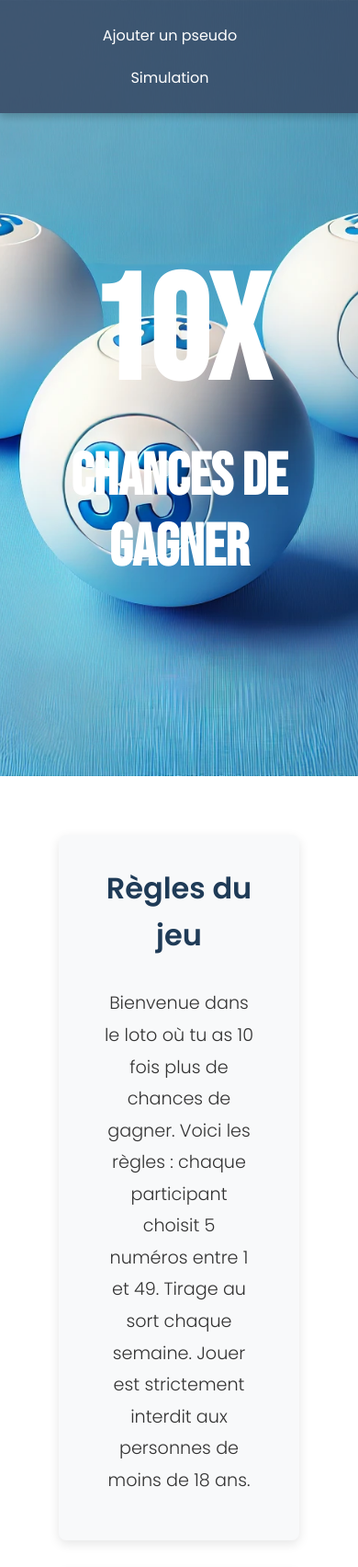
After one commit to safiya6/qualitedev_loto, a PHP site: page /Views/view_accueil.php in a window 390 px wide. The commit adds this page. Shown: the top 1704 px of the page at 92% size. Run offline with PHP 8.4, Linux system fonts and the light colour scheme.

Commit message:
ajout page d'accueil + css

```diff
--- /dev/null
+++ b/Content/style.css
@@ -0,0 +1,415 @@
+/* Style global */
+* {
+    margin: 0;
+    padding: 0;
+    box-sizing: border-box;
+    scroll-behavior: smooth;
+}
+
+body {
+    font-family: 'Poppins', sans-serif;
+    background-color: #f8f9fa;
+    color: #333;
+    line-height: 1.6;
+    font-weight: 300;
+    overflow-x: hidden;
+}
+
+/* Barre de navigation fixée en haut */
+nav {
+    position: fixed;
+    top: 0;
+    width: 100%;
+    background-color: #354560d2;
+    padding: 1rem 0;
+    z-index: 1000;
+    box-shadow: 0 4px 8px rgba(0, 0, 0, 0.2);
+}
+
+.nav-bar {
+    list-style-type: none;
+    display: flex;
+    justify-content: flex-end;
+    margin-right: 20px;
+}
+
+.nav-bar li {
+    margin-left: 20px;
+}
+
+.nav-bar a {
+    text-decoration: none;
+    color: #ffffff;
+    font-weight: 400;
+    padding: 0.5rem 1rem;
+    transition: background-color 0.3s ease, color 0.3s ease;
+}
+
+.nav-bar a:hover {
+    background-color: #ffffff;
+    color: #000;
+    border-radius: 5px;
+}
+
+.text-haut {
+    margin-top: 90px;
+    text-align:center;
+}
+
+/* Hero section (header pleine page) */
+.hero {
+    height: 100vh;
+    background-image: url('header.webp');
+    background-size: cover;
+    background-position: center;
+    display: flex;
+    flex-direction: column;
+    justify-content: center;
+    align-items: center;
+    color: white;
+    text-align: center;
+    padding-top: 80px;
+    margin-bottom: 0;
+}
+
+/* Apparition fluide du texte du header */
+.hero-text h1 {
+    font-family: 'Bebas Neue', sans-serif;
+    font-weight: 700;
+    color: #ffffff;
+    opacity: 0;
+    animation: fadeInText 1.5s ease-out forwards;
+    text-transform: uppercase;
+    text-align: center;
+    line-height: 1.2;
+    margin: 0;
+    padding: 0;
+}
+
+.hero-text .big-text {
+    font-size: 10rem;
+    margin-bottom: 2rem;
+    position: relative;
+    top: -20px;
+}
+
+.hero-text .small-text {
+    font-size: 4rem;
+    margin-top: 12rem;
+}
+
+@keyframes fadeInText {
+    from {
+        opacity: 0;
+        transform: translateY(20px);
+    }
+    to {
+        opacity: 1;
+        transform: translateY(0);
+    }
+}
+
+/* Section des règles */
+.rules {
+    padding: 2rem;
+    background-color: white;
+    text-align: center;
+    opacity: 0;
+    transform: translateY(50px);
+    transition: opacity 1.5s ease-out, transform 1.5s ease-out;
+    margin-top: 0;
+}
+
+.rules.visible {
+    opacity: 1;
+    transform: translateY(0);
+}
+
+.rules h2 {
+    font-size: 2rem;
+    color: #1f3b57;
+    margin-bottom: 1rem;
+    font-weight: 600;
+}
+
+.rules p {
+    font-size: 1.2rem;
+    line-height: 1.8;
+    max-width: 800px;
+    margin: 0 auto;
+    padding: 1rem;
+    font-weight: 300;
+}
+
+/* Disposition en deux colonnes */
+.rules-container {
+    display: flex;
+    justify-content: center;
+    align-items: center;
+    max-width: 1100px;
+    margin: 0 auto;
+    padding: 2rem;
+    gap: 2rem;
+}
+
+.rules-box, .image-box {
+    flex: 1;
+    max-width: 45%;
+}
+
+.rules-box {
+    background-color: #f8f9fa;
+    padding: 2rem;
+    border-radius: 8px;
+    box-shadow: 0 4px 12px rgba(0, 0, 0, 0.1);
+    transition: transform 0.3s ease;
+}
+
+.rules-box:hover {
+    transform: translateY(-10px);
+}
+
+.image-box img {
+    width: 100%;
+    border-radius: 8px;
+    box-shadow: 0 4px 12px rgba(0, 0, 0, 0.1);
+    transition: transform 0.3s ease;
+}
+
+.image-box img:hover {
+    transform: scale(1.05);
+}
+
+/* Section pour le pseudo et le bouton dé */
+.pseudo-container {
+    text-align: center;
+    margin: 2rem 0;
+}
+
+.pseudo-container h2 {
+    font-weight: 600;
+    color: #1f3b57;
+    margin-bottom: 1rem;
+}
+
+.pseudo-container input {
+    font-size: 1.2rem;
+    padding: 0.5rem;
+    width: 200px;
+    border: 2px solid #1f3b57;
+    border-radius: 5px;
+    text-align: center;
+    outline: none;
+    margin-bottom: 2rem;
+}
+
+/* Ticket style */
+
+
+.ticket {
+    padding: 1rem;
+    width: 37%;
+    max-width: 800px;
+    margin: 1.5rem auto;
+    gap: 10px;
+    border-radius: 8px;
+    background-color: #d9d9d9;
+    box-shadow: 0 4px 12px #163345cf;
+    transition: transform 0.3s ease;
+    text-align: center; /* Centre le titre uniquement */
+}
+#loto {
+    font-size: 1.5rem;
+    font-weight: 600;
+    color: #354560;
+    text-transform: uppercase;
+    letter-spacing: 1px;
+    margin-bottom: 1rem;
+}
+
+.grid-container {
+    display: flex;
+    gap: 13px;
+}
+
+/* Grille des boules en 7x7 */
+.grid {
+    display: grid;
+    grid-template-columns: repeat(7, 1fr); /* 7 colonnes */
+    gap: 10px;
+    justify-items: center;
+}
+
+/* Boutons des numéros */
+.number-btn {
+    background-color: #ffffff; /* Changement de couleur en rouge */
+    color: #b03030;
+    border: 1px solid #b03030;
+    width: 30px;
+    height: 30px;
+    font-size: 0.8rem;
+    cursor: pointer;
+    display: flex;
+    justify-content: center;
+    align-items: center;
+    transition: font-size 0.3s ease;
+}
+
+.number-btn:hover {
+    font-size: 1.4rem;
+}
+
+#number-grid{
+    background-color: #ffffff;
+    border-radius: 15%;
+    border: 2px solid #b03030;
+    padding: 20px;
+    box-shadow: 0 4px 8px rgba(0, 0, 0, 0.2);
+
+}
+
+#stars-grid{
+    background-color: #ffffff;
+    border-radius: 15%;
+    border: 2px solid #b0a000;
+    padding: 10px;
+    box-shadow: 0 4px 8px rgba(0, 0, 0, 0.2);
+
+}
+
+/* Colonne des étoiles en 3x3 */
+.stars-grid {
+    display: grid;
+    grid-template-columns: repeat(3, 1fr); /* 3 colonnes */
+    gap: 10px;
+    justify-items: center;
+    margin-top: auto;
+    margin-bottom: auto;
+    margin-left: 15px;
+}
+
+/* Style des boutons pour les étoiles */
+.star-btn {
+    font-size: 0.8rem;
+    color: #ffffff;
+    font-weight: bold;
+    display: flex;
+    align-items: center;
+    justify-content: center;
+    width: 30px;
+    height: 30px;
+    background-color: gold;
+    border: 1px solid #b0a000;
+}
+
+/* Conteneur du bouton aléatoire */
+.random-btn-container {
+    text-align: center;
+    margin-top: 2rem;
+}
+
+#random-btn {
+    font-size: 1.2rem;
+    background-color: #1f3b57;
+    color: white;
+    border: none;
+    padding: 0.75rem 1.5rem;
+    border-radius: 5px;
+    cursor: pointer;
+    display: flex;
+    align-items: center;
+    justify-content: center;
+    gap: 10px;
+    transition: background-color 0.3s ease;
+}
+
+#random-btn:hover {
+    background-color: #163345;
+}
+
+#random-btn img {
+    width: 25px;
+    height: auto;
+}
+
+/* Style commun pour les h1 */
+/* Style modernisé et harmonisé pour les titres */
+.player-header {
+    font-family: 'Roboto', sans-serif; /* Police moderne et épurée */
+    font-weight: 500;
+    font-size: 2.2rem; /* Taille ajustée pour être proportionnelle */
+    color: #2c3e50;
+    text-align: center;
+    margin-top: 20px;
+    letter-spacing: 0.4px;
+    line-height: 1.4;
+}
+
+/* Style pour le champ input plus discret */
+.player-input {
+    font-size: 1.8rem; /* Réduit pour s’harmoniser avec le titre */
+    width: 2.5rem; /* Taille ajustée pour être moins visible */
+    border: none;
+    background: transparent;
+    color: #2c3e50; /* Même couleur que le titre pour une transition subtile */
+    text-align: center;
+    cursor: pointer;
+    padding-bottom: 2px; /* Ajoute un peu d'espace avec le texte */
+}
+
+/* Légère bordure discrète au focus */
+.player-input:focus {
+    outline: none;
+    border-bottom: 1px solid #a0a0a0; /* Couleur plus claire et taille plus fine */
+}
+
+.ajout-joueur{
+    margin-top: 52px;
+}
+
+/* Style commun pour les inputs */
+.player-input {
+    font-size: 1.5rem;
+    width: 3rem;
+    border: none;
+    background: transparent;
+    color: #333;
+    text-align: center;
+    cursor: pointer;
+}
+
+.player-input:focus {
+    outline: none;
+    border-bottom: 2px solid #354560;
+}
+
+/* Cache les flèches sur certains navigateurs */
+.player-input::-webkit-inner-spin-button,
+.player-input::-webkit-outer-spin-button {
+    -webkit-appearance: none;
+}
+
+
+/* Responsive pour les petits écrans */
+@media (max-width: 768px) {
+    .rules-container {
+        flex-direction: column;
+    }
+
+    .rules-box, .image-box {
+        max-width: 100%;
+    }
+
+    .hero-text h1 {
+        font-size: 2.5rem;
+    }
+
+    .nav-bar {
+        flex-direction: column;
+        align-items: center;
+    }
+
+    .nav-bar li {
+        margin: 10px 0;
+    }
+}
--- /dev/null
+++ b/Views/view_accueil.php
@@ -0,0 +1,71 @@
+<!DOCTYPE html>
+<html lang="fr">
+    <head>
+        <meta charset="UTF-8">
+        <meta name="viewport" content="width=device-width, initial-scale=1.0">
+        <title>Loto - 10x Plus de Chances</title>
+        <link href="https://fonts.googleapis.com/css2?family=Bebas+Neue&display=swap" rel="stylesheet">
+        <link href="https://fonts.googleapis.com/css2?family=Poppins:wght@300;400;600&family=Raleway:ital,wght@0,300;1,300&display=swap" rel="stylesheet">
+        <link rel="stylesheet" href="Content/style.css">
+    </head>
+
+<body>
+    <header class="hero">
+        <nav>
+            <ul class="nav-bar">
+                <li><a href="page_creation.html">Ajouter un pseudo</a></li>
+                <li><a href="#simulation">Simulation</a></li>
+            </ul>
+        </nav>
+        <div class="hero-text">
+            <h1>
+                <span class="big-text">10X</span><br>
+                <span class="small-text">Chances de gagner</span>
+            </h1>
+        </div>
+
+    </header>
+
+    <section class="rules">
+        <div class="rules-container">
+            <div class="rules-box">
+                <h2>Règles du jeu</h2>
+                <p>
+                    Bienvenue dans le loto où tu as 10 fois plus de chances de gagner.
+                    Voici les règles : chaque participant choisit 5 numéros entre 1 et 49.
+                    Tirage au sort chaque semaine. Jouer est strictement interdit aux personnes de moins de 18 ans.
+                </p>
+            </div>
+            <div class="image-box">
+                <img src="Contetn/loto.webp" alt="Loto Image">
+            </div>
+        </div>
+    </section>
+
+    <script>
+        document.addEventListener('DOMContentLoaded', function () {
+            const rulesSection = document.querySelector('.rules');
+
+            function isVisible(element) {
+                const rect = element.getBoundingClientRect();
+                const windowHeight = window.innerHeight || document.documentElement.clientHeight;
+
+                return rect.top <= windowHeight - 100 && rect.bottom >= 0;
+            }
+
+            function handleScroll() {
+                if (isVisible(rulesSection)) {
+                    rulesSection.classList.add('visible'); // Ajoute la classe pour rendre visible
+                } else {
+                    rulesSection.classList.remove('visible'); // Réinitialise quand la section sort du viewport
+                }
+            }
+
+            window.addEventListener('scroll', handleScroll); // Écoute l'événement de scroll
+        });
+    </script>
+
+
+
+</body>
+</html>
--- a/index.php
+++ b/index.php
@@ -9,9 +9,9 @@ require_once "Controllers/Controller.php";
 
 
 //Liste des contrôleurs
-$controllers = ['joueurs'];
+$controllers = ['joueurs','accueil'];
 //Nom du contrôleur par défaut
-$controller_default = "joueurs";
+$controller_default = "accueil";
 
 //On teste si le paramètre controller existe et correspond à un contrôleur de la liste $controllers
 if (isset($_GET['controller']) and in_array($_GET['controller'], $controllers)) {
```
Also changed, not shown: Controllers/Controller_accueil.php (added, +12 -0 lines), Content/header.webp (added), Content/loto.webp (added), Utils/test.txt (deleted).
